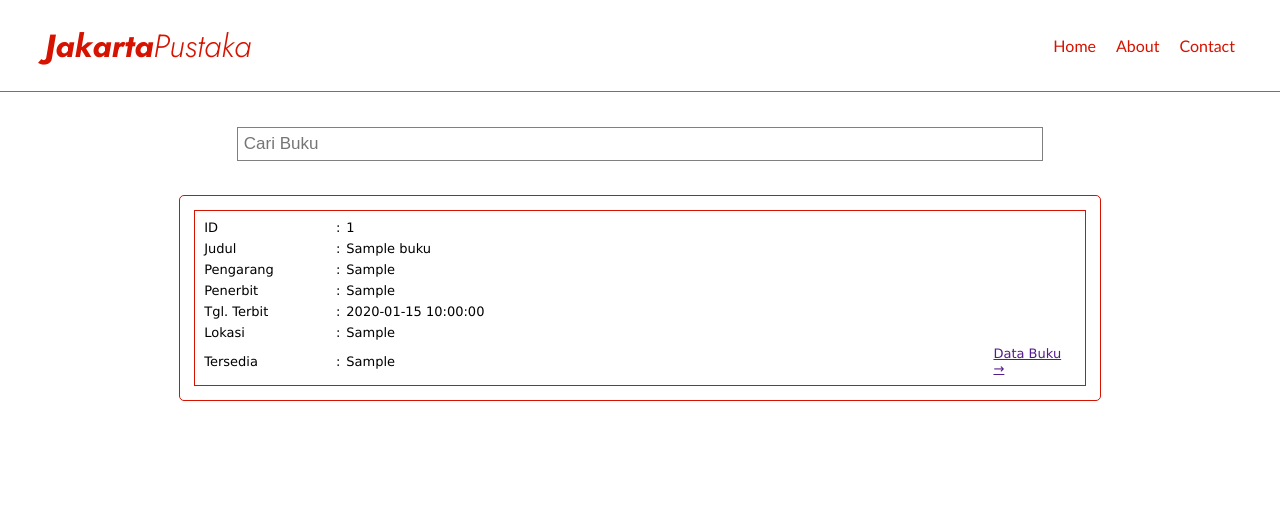
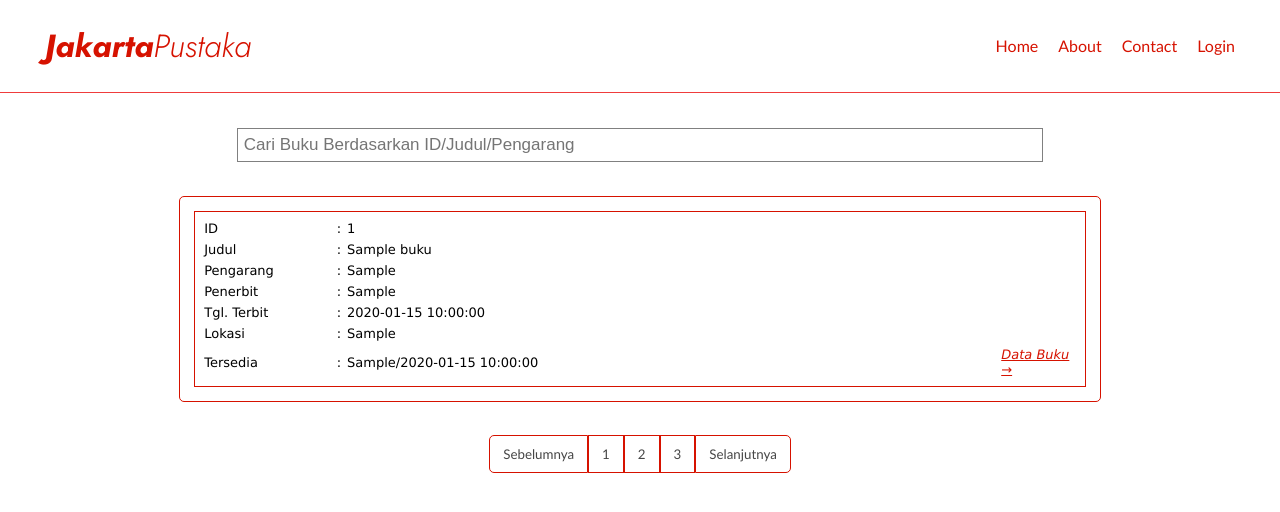
Before and after one commit to tianatanael/UAS_PBO_AplikasiPerpustakaan, a Flask app: page / in a window 1280 px wide. Shown: the top 512 px of the page. Run offline with Flask 3, Linux system fonts and the light colour scheme; tables that the repository leaves empty or names only in its code hold one stand-in row (values such as "Sample post"); some libraries are stand-ins or nearby versions.

Commit message:
Integrated home.html with staff pages, added pagination

```diff
--- a/App_Perpus/app.py
+++ b/App_Perpus/app.py
@@ -43,10 +43,12 @@
 # Home
 @application.route('/')
 def home():
-    if 'id' in session:
-        return redirect(url_for('staff_dashboard'))
     if 'staff_forgot' in session:
         return redirect(url_for('staff_forgot_entry'))
+    if 'id' in session:
+        id = True
+    else:
+        id = False
 
     openDb()
     container = []
@@ -56,13 +58,13 @@
     for data in results:
         container.append(data)
     closeDb()
-    return render_template ('home.html', container=container, home=True)
+    return render_template ('home.html', container=container, id=id)
 
 # Login
 @application.route('/staff/login/', methods=['GET','POST'])
 def staff_login():
     if 'id' in session:
-        return redirect(url_for('staff_dashboard'))
+        return redirect(url_for('home'))
     if 'staff_forgot' in session:
         return redirect(url_for('staff_forgot_entry'))
 
@@ -78,7 +80,7 @@
 
         if user and check_password_hash(user[1], password):
             session["id"] = user[0]
-            return redirect(url_for("staff_dashboard"))
+            return redirect(url_for("home"))
         else:
             return render_template("staff_login.html", error="Invalid NIK or password!")
     return render_template("staff_login.html")
@@ -89,7 +91,7 @@
 @application.route('/staff/register/', methods=['GET','POST'])
 def staff_register():
     if 'id' in session:
-        return redirect(url_for('staff_dashboard'))
+        return redirect(url_for('home'))
     if 'staff_forgot' in session:
         return redirect(url_for('staff_forgot_entry'))
 
@@ -122,23 +124,6 @@
         return redirect(url_for("staff_login"))
 
     return render_template('staff_register.html', id=generated_id)
-
-# @application.route('/staff/dashboard/')
-# def staff_dashboard():
-#     if 'id' not in session:
-#         return redirect(url_for('home'))
-#     if 'staff_forgot' in session:
-#         return redirect(url_for('staff_forgot_entry'))
-
-#     openDb()
-#     container = []
-#     sql = "SELECT * FROM buku ORDER BY id_buku ASC;"
-#     cursor.execute(sql)
-#     results = cursor.fetchall()
-#     for data in results:
-#         container.append(data)
-#     closeDb()
-#     return render_template('staff_dashboard.html', container=container, home=True)
 
 @application.route('/clear_session1/')
 def clear_session1():
@@ -229,7 +214,7 @@
         cursor.execute(sql, val)
         conn.commit()
         closeDb()
-        return redirect(url_for('staff_dashboard'))
+        return redirect(url_for('home'))
     else:
         return render_template('staff_tambah_buku.html', id_buku=generated_id_buku)  # Mengirimkan NIK otomatis ke template
 
@@ -258,7 +243,7 @@
         cursor.execute(sql, val)
         conn.commit()
         closeDb()
-        return redirect(url_for('staff_dashboard'))
+        return redirect(url_for('home'))
 
     else:
         closeDb()
@@ -268,7 +253,7 @@
 @application.route('/print/<id_buku>', methods=['GET'])
 def get_employee_data(id_buku):
     if 'id' in session:
-        return redirect(url_for('staff_dashboard'))
+        return redirect(url_for('home'))
     if 'staff_forgot' in session:
         return redirect(url_for('staff_forgot_entry'))
 
@@ -314,7 +299,7 @@
     cursor.execute('DELETE FROM buku WHERE id_buku=%s', (id))
     conn.commit()
     closeDb()
-    return redirect(url_for('staff_dashboard'))
+    return redirect(url_for('home'))
 
 #Create Model
 class Users(db.Model):
--- a/App_Perpus/static/css/dashboard.css
+++ b/App_Perpus/static/css/dashboard.css
@@ -30,10 +30,27 @@
     list-style: none;
 }
 
-.navigation ul li {
+.navigation ul li a {
     font-family: 'Trebuchet MS', sans-serif;
     color:rgb(214, 18, 0);
     margin-left: 20px;
+    text-decoration: none;
+}
+
+.navigation ul li a:hover {
+    font-family: 'Trebuchet MS', sans-serif;
+    color:maroon;
+    margin-left: 20px;
+    text-decoration: none;
+}
+
+#link-tambah{
+    color: rgb(44, 24, 172);
+    text-decoration: none;
+}
+
+#link-tambah:hover {
+    color: rgb(13, 13, 69);
 }
 
 main {
@@ -90,3 +107,60 @@
 .book .value {
     width: 75%;
 }
+
+.link a {
+    font-style: italic;
+    color: rgb(214, 18, 0);
+}
+
+.link a:hover {
+    font-style: italic;
+    color: maroon;
+}
+
+.link-edit a {
+    font-style: italic;
+    color: rgb(44, 24, 172);
+}
+
+.link-edit a:hover {
+    font-style: italic;
+    color: rgb(13, 13, 69);
+}
+
+.pagination {
+    margin-top: 20px;
+    display: flex;
+    list-style: none;
+    justify-content: center;
+}
+
+.pagination a{
+    background-color: white;
+    border: 1px black solid;
+    padding: 10px;
+    margin: 10px;
+}
+
+.pagination button {
+    font-family: 'Trebuchet MS', sans-serif;
+    background-color: white;
+    color:rgb(70, 70, 70);
+    border: 1px rgb(214, 18, 0) solid;
+    padding: 10px 13px;
+    margin: 0;
+}
+
+.pagination button:hover {
+    background-color: whitesmoke;
+}
+
+#previous button {
+    border-top-left-radius: 5px;
+    border-bottom-left-radius: 5px;
+}
+
+#next button {
+    border-top-right-radius: 5px;
+    border-bottom-right-radius: 5px;
+}
--- a/App_Perpus/templates/home.html
+++ b/App_Perpus/templates/home.html
@@ -16,26 +16,37 @@
         </div>
         <nav class="navigation">
             <ul>
-                <li>Home</li>
-                <li>About</li>
-                <li>Contact</li>
+                <li><a href="/">Home</a></li>
+                <li><a href="/about">About</a></li>
+                <li><a href="/contact">Contact</a></li>
+                {% if id %}
+                <li><a id="link-tambah" href="/staff/collection/tambah">Tambah</a></li>
+                {% endif %}
+                {% if id %}
+                <li><a href="/staff/logout/">Logout</a></li>
+                {% else %}
+                <li><a href="/staff/login/">Login</a></li>
+                {% endif %}
             </ul>
         </nav>
     </header>
     <main>
         <div class="searchBar">
-            <input type="text" id="searchInput" class="form-control" placeholder="Cari Buku">
+            <input type="text" id="searchInput" onkeyup="search()" placeholder="Cari Buku Berdasarkan ID/Judul/Pengarang">
         </div>
         <table class="collection">
             {% for row in container %}
+            <div class="item">
             <tr class="row">
                 <td>
                     <table class="book">
                         <tr>
                             <td class="label">ID</td>
                             <td>:</td>
-                            <td>{{row[0]}}</td>
-
+                            <td class="value">{{row[0]}}</td>
+                            {% if id %}
+                            <td class="link-edit"><a href="/staff/collection/edit/{{row[0]}}">Edit Buku →</a></td>
+                            {% endif %}
                         </tr>
                         <tr>
                             <td class="label">Judul</td>
@@ -50,23 +61,23 @@
                         <tr>
                             <td class="label">Penerbit</td>
                             <td>:</td>
-                            <td class="value">{{row[3]}}</td>
+                            <td class="">{{row[3]}}</td>
                         </tr>
                         <tr>
                             <td class="label">Tgl. Terbit</td>
                             <td>:</td>
-                            <td class="value">{{row[4]}}</td>
+                            <td class="">{{row[4]}}</td>
                         </tr>
                         <tr>
                             <td class="label">Lokasi</td>
                             <td>:</td>
-                            <td class="value">{{row[5]}}</td>
+                            <td class="">{{row[5]}}</td>
                         </tr>
                         <tr>
                             <td class="label">Tersedia</td>
                             <td>:</td>
-                            <td class="value">{{row[6]}}</td>
-                            <td class="value"><a href="">Data Buku →</a></td>
+                            <td class="">{{row[6]}}/{{row[7]}}</td>
+                            <td class="link"><a href="">Data Buku →</a></td>
                         </tr>
                     </table>
                 </td>
@@ -74,13 +85,24 @@
             <tr class="row">
                 <td class="space"></td>
             </tr>
+            </div>
             {% endfor %}
         </table>
+        <div class="pagination">
+            <p class="page-item" id="previous"><button class="page-link" href="#">Sebelumnya</button></p>
+            <p class="page-item" id="page1"><button class="page-link btn btn-link">1</button></p>
+            <p class="page-item" id="page2"><button class="page-link btn btn-link">2</button></p>
+            <p class="page-item" id="page3"><button class="page-link btn btn-link">3</button></p>
+            <p class="page-item" id="next"><button class="page-link" href="#">Selanjutnya</button></p>
+        </div>
     </main>
-</body>
+    <!-- Pagination -->
+    <footer>
+
+    </footer>
 <script>
     var currentPage = 1;
-    var itemsPerPage = 2 * 2;
+    var itemsPerPage = 10 *2;
     var totalRows = document.querySelectorAll('.row').length;
 
     function displayData(page) {
@@ -152,19 +174,48 @@
     });
 
     // Fungsi pencarian
-    document.getElementById('searchInput').addEventListener('keyup', function() {
-        var searchText = this.value.toLowerCase();
-        var rows = document.querySelectorAll('tbody tr');
-        for (var i = 0; i < rows.length; i++) {
-            var rowText = rows[i].textContent.toLowerCase();
-            if (rowText.includes(searchText)) {
-                rows[i].style.display = "";
+    function search() {
+        var input, filter, books, value, txtValue;
+        input = document.getElementById('searchInput');
+        filter = input.value.toUpperCase();
+        input.value = filter;
+        items = document.querySelectorAll(".row");
+        books = document.getElementsByClassName("item");
+        values = document.getElementsByClassName("value");
+        for (i = 0; i < items.length/2; i++) {
+            var display = "no";
+            for (j = i*3; j < i*3 + 3; j++) {
+                if (values[j].textContent.toUpperCase().includes(filter)) {
+                    display = "yes";
+                }
+            }
+            if (display == "yes") {
+                items[i*2].style.display = "";
+                items[i*2 + 1].style.display = "";
             } else {
-                rows[i].style.display = "none";
+                items[i*2].style.display = "none";
+                items[i*2 + 1].style.display = "none";
             }
         }
         currentPage = 1; // Reset ke halaman pertama setelah pencarian
         updatePaginationButtons();
-    });
+    }
+
+    // document.getElementById('searchInput').addEventListener('keyup', function() {
+    //     var searchText = this.value.toLowerCase();
+    //     var items = document.querySelectorAll('.item');
+    //     var rows = document.querySelectorAll('.book');
+    //     for (var i = 0; i < rows.length; i++) {
+    //         var rowText = rows[i].textContent.toLowerCase();
+    //         if (rowText.includes(searchText)) {
+    //             items[i].style.display = "";
+    //         } else {
+    //             items[i].style.display = "none";
+    //         }
+    //     }
+    //     currentPage = 1; // Reset ke halaman pertama setelah pencarian
+    //     updatePaginationButtons();
+    // });
 </script>
+</body>
 </html>
--- a/App_Perpus/templates/staff_tambah_buku.html
+++ b/App_Perpus/templates/staff_tambah_buku.html
@@ -109,7 +109,7 @@
         <script>
             function cancel()
             {
-                window.location.href = "{{ url_for('staff_dashboard') }}";
+                window.location.href = "{{ url_for('home') }}";
             }
         </script>
 </html>
```
